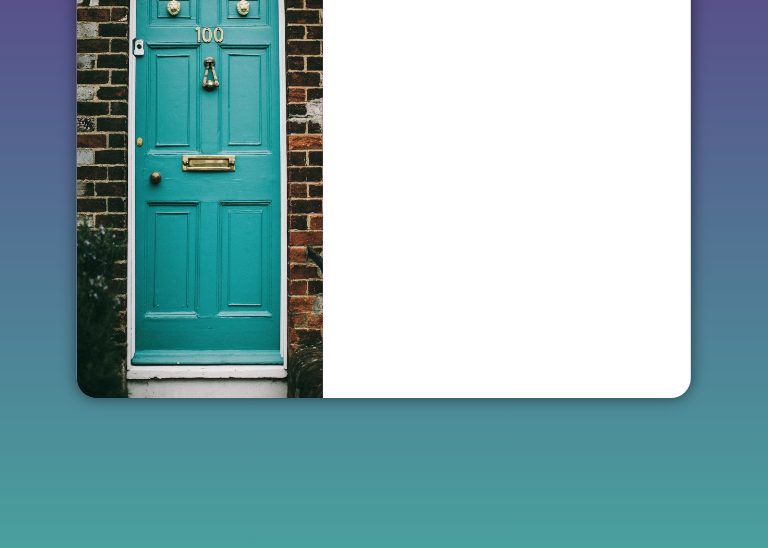
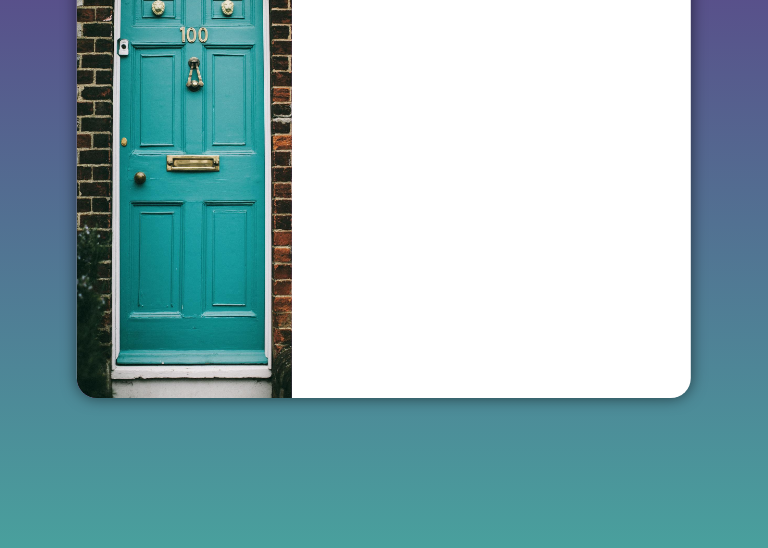
Before and after one commit to entony-katy/projeto-login, a plain HTML site: page index.html in a window 768 px wide. Shown: the part 252-800 px from the top of the page. Drawn offline with Linux system fonts and the light colour scheme.

Commit message:
resolvendo algumas medições

```diff
--- a/estilos/media-query.css
+++ b/estilos/media-query.css
@@ -15,13 +15,13 @@
     div#foto {
         float: left;
         height: 100%;
-        width: 40%;
+        width: 35%;
     }
 
     div#formulario {
         float: right;
         height: 100%;
-        width: 60%;
+        width: 65%;
     }
 }
 
--- a/estilos/style.css
+++ b/estilos/style.css
@@ -48,8 +48,7 @@ section {
 div#foto {
     display: block;
 
-    background: var(--lilas) url(../imagem/foto-login.jpg) no-repeat;
-    background-position: center;
+    background: var(--lilas) url(../imagem/foto-login.jpg) no-repeat center;
     background-size: cover;
     height: 200px;
 }
```
